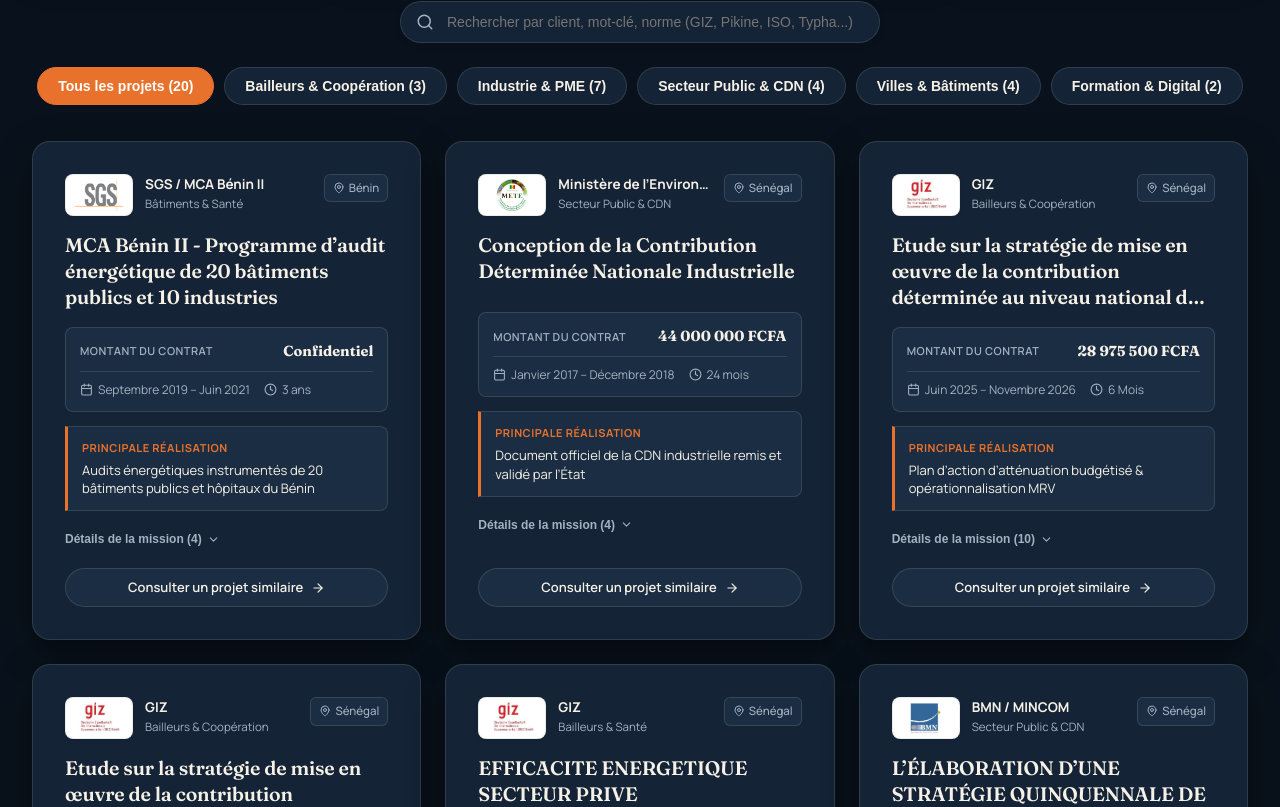
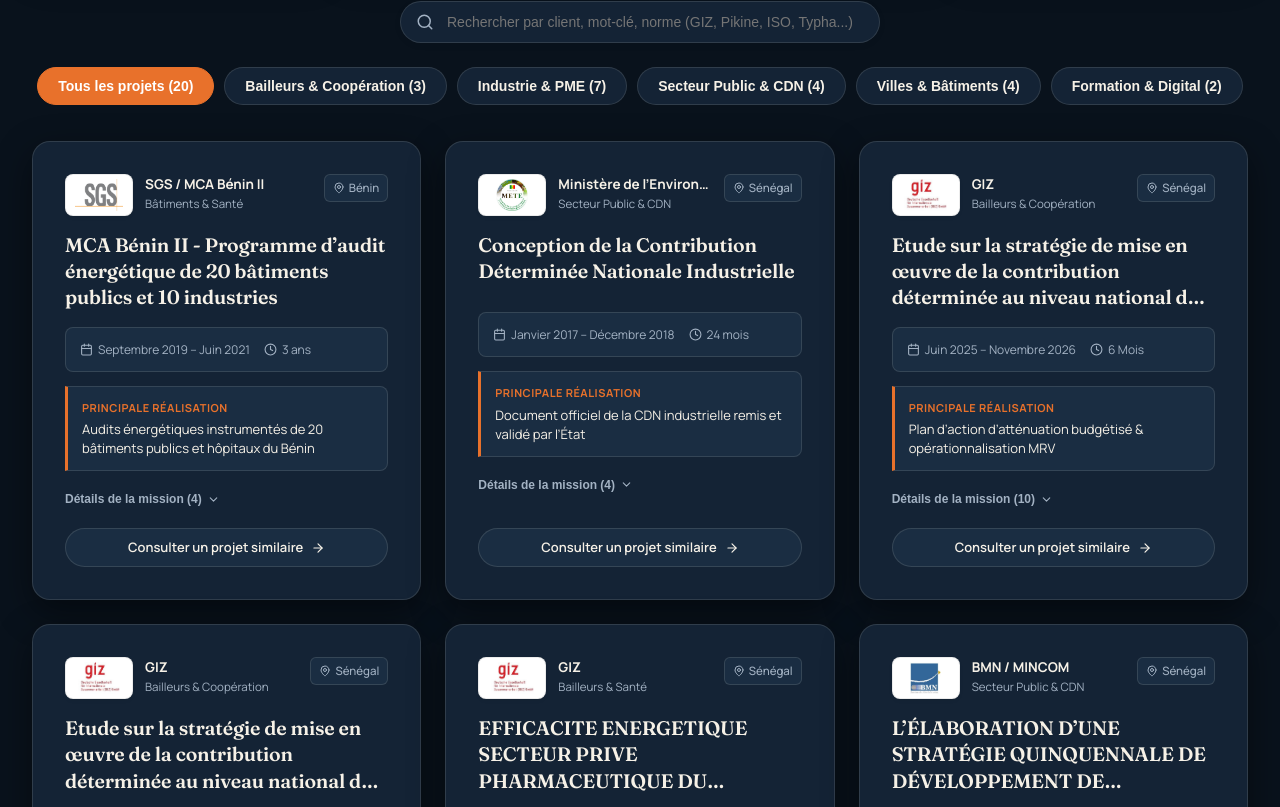
Before and after one commit to SarrMouhamadu/SEA, a React (Vite) app in the folder client/: page /produits in a window 1280 px wide. Shown: the part 593-1400 px from the top of the page. Built offline with nearby package versions, Linux system fonts and the light colour scheme.

Commit message:
fix(references): suppression des montants de contrat sur les cartes de référence et le bandeau

```diff
--- a/client/src/components/ReferenceCard.jsx
+++ b/client/src/components/ReferenceCard.jsx
@@ -46,15 +46,10 @@ export default function ReferenceCard({ item }) {
         {item.title}
       </h3>
 
-      {/* C. Informations contractuelles (Montant, Période, Durée) */}
-      <div className="ref-contract-block">
-        <div className="ref-contract-amount-row">
-          <span className="ref-contract-label">Montant du contrat</span>
-          <span className="ref-contract-val">{item.contractValue}</span>
-        </div>
-
-        {(item.period || hasDuration) && (
-          <div className="ref-contract-submeta">
+      {/* C. Informations contractuelles (Période, Durée) */}
+      {(item.period || hasDuration) && (
+        <div className="ref-contract-block">
+          <div className="ref-contract-submeta" style={{ marginTop: 0, paddingTop: 0, borderTop: 'none' }}>
             {item.period && (
               <span className="ref-meta-item">
                 <Calendar size={13} />
@@ -68,8 +63,8 @@ export default function ReferenceCard({ item }) {
               </span>
             )}
           </div>
-        )}
-      </div>
+        </div>
+      )}
 
       {/* D. Principale réalisation */}
       {item.keyImpact && (
--- a/client/src/pages/References.jsx
+++ b/client/src/pages/References.jsx
@@ -78,10 +78,10 @@ export default function References() {
 
           <div className="card" style={{ padding: '20px', textAlign: 'center', background: 'var(--theme-surface-alt)' }}>
             <div style={{ fontFamily: 'var(--font-display)', fontSize: '32px', color: 'var(--theme-text)', fontWeight: 700 }}>
-              +280M FCFA
+              Multi-acteurs
             </div>
             <div style={{ fontSize: '13px', color: 'var(--theme-text-muted)', fontWeight: 500, marginTop: '4px' }}>
-              De contrats d'expertise exécutés
+              Bailleurs, Ministères & Industriels
             </div>
           </div>
 
```
